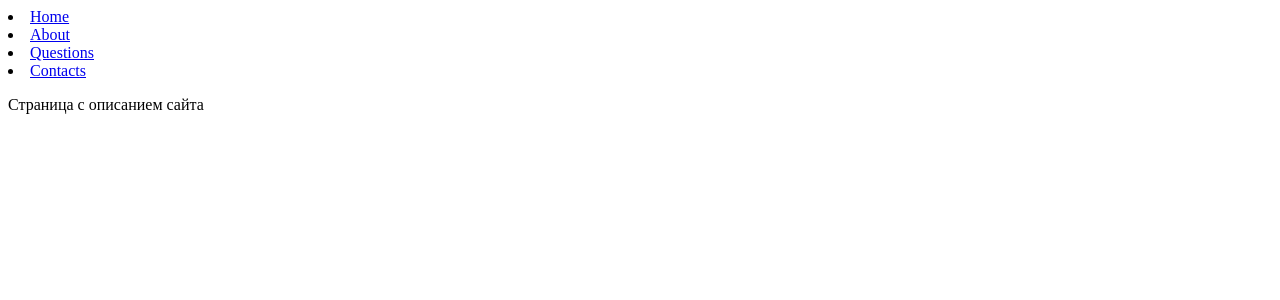
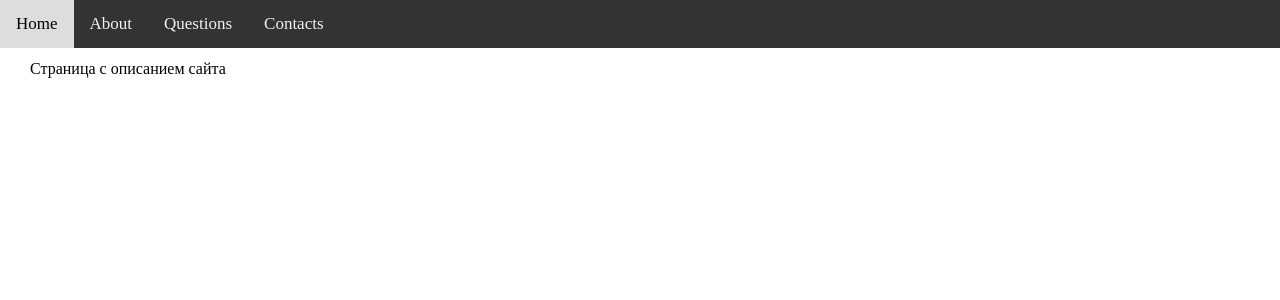
Before and after one commit to vicnu/tyrists, a Django app: page /about/ in a window 1280 px wide. Shown: the top 300 px of the page. Run offline with Django 3.2, Linux system fonts and the light colour scheme.

Commit message:
css styles

```diff
--- a/templates/tyrists_app/about.html
+++ b/templates/tyrists_app/about.html
@@ -3,5 +3,5 @@
 О нас
 {% endblock %}
 {% block description %}
-    <p>Страница с описанием сайта</p>
+    <p class="container">Страница с описанием сайта</p>
 {% endblock %}
--- a/templates/tyrists_app/base.html
+++ b/templates/tyrists_app/base.html
@@ -4,10 +4,11 @@
 <html lang="en">
 <head>
     <meta charset="UTF-8">
+    <link rel="stylesheet" href='{% static "tyrists_app/style.css" %}'>
     <title>{% block tittle %}{% endblock %}</title>
 </head>
 <body>
-<div class="container">
+<div class="navbar">
         <nav>
             <li><a href = "{% url 'home'%}">Home</a></li>
             <li><a href = "{% url 'about'%}">About</a></li>
--- a/templates/tyrists_app/index.html
+++ b/templates/tyrists_app/index.html
@@ -3,9 +3,9 @@
 {{title}}
 {% endblock %}
 {% block description %}
-    <H1>Наши туры </H1>
+    <H1 style="margin-top:100px">Наши туры </H1>
 {%for tyr in tyrss%}
-    <div>
+    <div  class="styr">
         <h4>{{tyr.TyrName}}</h4>
         <p>{{tyr.TyrType}}</p>
 {#        <p>{{tyr.TyrPhoto}}</p>#}
--- a/tyrists_app/static/tyrists_app/style.css
+++ b/tyrists_app/static/tyrists_app/style.css
@@ -1,5 +1,60 @@
+body {margin:0;}
+
 .container
 {
-    width: 1000px;
-    margin:auto;
+  padding: 30px;
+  margin-top: 30px;
+  height: 500px; /* Used in this example to enable scrolling */
 }
+li {
+    list-style-type: none;
+   }
+.navbar {
+  overflow: hidden;
+  background-color: #333;
+  position: fixed;
+  top: 0;
+  width: 100%;
+}
+
+.navbar a {
+  float: left;
+  display: block;
+  color: #f2f2f2;
+  text-align: center;
+  padding: 14px 16px;
+  text-decoration: none;
+  font-size: 17px;
+}
+
+.navbar a:hover {
+  background: #ddd;
+  color: black;
+}
+
+.styr
+{
+  border: 1px  black;
+  border-radius: 4px;
+  border-style: outset ;
+  font-family: "Times New Roman";
+  color: mediumslateblue;
+}
+.sconacts
+{
+    text-decoration: none;
+    border-bottom: 1px dashed ;
+   }
+
+.squestions
+{
+  border: 3px  red;
+  border-radius: 4px;
+  border-style: dashed ;
+}
+.sansvers
+{
+  border: 3px  blue;
+  border-radius: 4px;
+  border-style: dashed ;
+}
--- a/tyrists_app/views.py
+++ b/tyrists_app/views.py
@@ -12,6 +12,6 @@ def index(request):
 def dabout(request):
     return render(request,"tyrists_app/about.html")
 def contacts(request):
-    return render(request,"contacts.html")
+    return render(request,"tyrists_app/contacts.html")
 def faq(request):
     return render(request,"tyrists_app/faq.html")
```
Also changed, not shown: templates/tyrists_app/contacts.html (+7 -2 lines).
